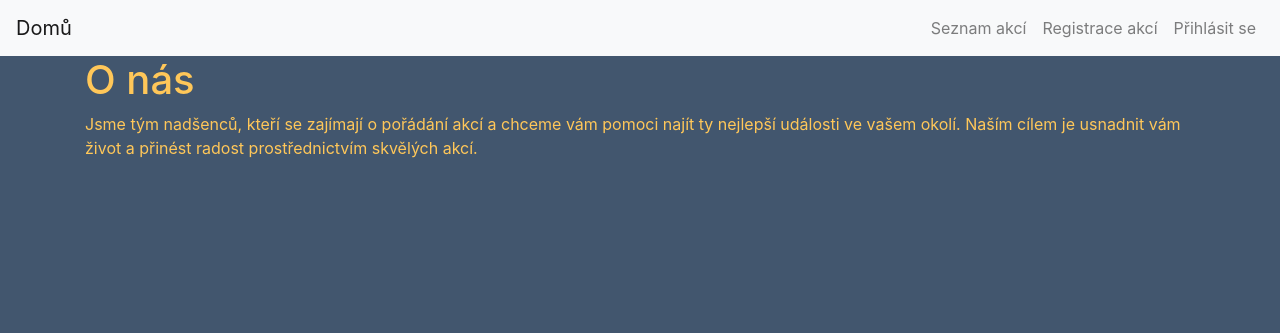
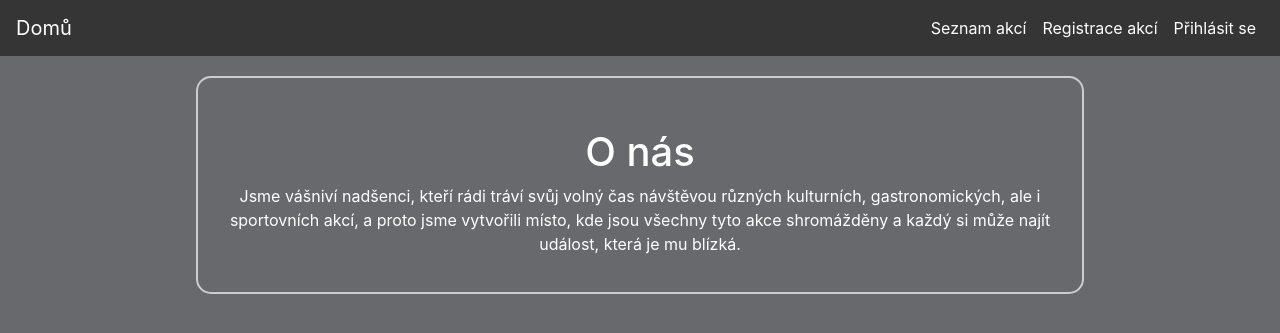
Before and after one commit to Shylyen/FinalProject, a Django app: page /about/ in a window 1280 px wide. Shown: the top 333 px of the page. Run offline with Django 5.2, Linux system fonts and the light colour scheme; some libraries are stand-ins or nearby versions.

Commit message:
Uprava CSS stylu

```diff
--- a/events/static/styles.css
+++ b/events/static/styles.css
@@ -1,7 +1,8 @@
 .search-container {
     margin-bottom: 1000px;
+     text-align: center;
 }
-
+/*uprava eventu na stránce seznam akcí*/
 .event-item {
     display: flex;
     justify-content: space-between;
@@ -37,7 +38,7 @@
 .form-left {
   width: 50%;
 }
-
+/*uprava mapy na stránce registrace akcí*/
 .map-container {
   width: 50%;
   display: flex;
@@ -49,3 +50,78 @@
   height: 300px;
   width: 100%;
 }
+
+
+
+/* uprava událostí a dlaždic na stránce home*/
+.promotions {
+    padding: 1em 0;
+}
+
+.promotion-container {
+    display: flex;
+    justify-content: space-between;
+    flex-wrap: wrap;
+    gap: 1em;
+}
+
+.promotion {
+    display: flex;
+    align-items: center;
+    flex-direction: column;
+    padding: 5px;
+    border: 1px solid #ddd;
+    border-radius: 5px;
+    width: calc(33.333% - 1em);
+    box-sizing: border-box;
+}
+
+.promotion img {
+    width: 150px;
+    height: 150px;
+    object-fit: cover;
+    margin-bottom: 1em;
+}
+
+.promotion-details {
+    text-align: center;
+}
+/* uprava horního menu*/
+.my-navbar {
+    background-color: rgba(53, 53, 53, 0.98);
+    color: #ffffff;
+}
+
+.my-navbar .nav-link {
+    color: #ffffff;
+}
+
+/* Uprava nadpisu domovské stríánky*/
+.page-title {
+    margin-top: 30px;
+    text-align: center;
+}
+
+
+.boxed-content {
+    border: 2px solid #ccc;
+    padding: 20px;
+    text-align: center;
+    margin: 20px auto;
+    width: 80%;
+    border-radius:15px ;
+}
+
+.boxed-content img {
+    max-width: 100%;
+    height: auto;
+    border-radius:15px ;
+}
+
+
+.centered-search {
+    display: flex;
+    flex-direction: column;
+    align-items: center;
+    margin-top: 20px;
+}
--- a/templates/about.html
+++ b/templates/about.html
@@ -1,7 +1,12 @@
 {% extends "base.html" %}
 {% block content %}
-<h1>O nás</h1>
-<p>Jsme tým nadšenců, kteří se zajímají o pořádání akcí a chceme vám pomoci najít ty
-    nejlepší události ve vašem okolí. Naším cílem je usnadnit vám
-    život a přinést radost prostřednictvím skvělých akcí.</p>
+<div class="boxed-content">
+    <h1 class="page-title">O nás</h1>
+    {% if about_us_image %}
+        <img src="{{ about_us_image.url }}" alt="O nás obrázek">
+    {% endif %}
+    <p>Jsme vášniví nadšenci, kteří rádi tráví svůj volný čas návštěvou různých kulturních,
+        gastronomických, ale i sportovních akcí, a proto jsme vytvořili místo,
+        kde jsou všechny tyto akce shromážděny a každý si může najít událost, která je mu blízká.</p>
+</div>
 {% endblock %}
--- a/templates/base.html
+++ b/templates/base.html
@@ -8,8 +8,8 @@
     <link rel="stylesheet" type="text/css" href="{% static 'styles.css' %}">
     <style>
         body {
-            background-color: rgba(1, 27, 60, 0.74);
-            color: #ffc759;
+            background-color: rgba(78, 79, 83, 0.85);
+            color: #ffffff;
         }
 
         .search-container {
@@ -20,13 +20,13 @@
         }
 
         a {
-            color: #ffc759;
+            color: #ffffff;
         }
 
     </style>
 </head>
 <body>
-    <nav class="navbar navbar-expand-lg navbar-light bg-light">
+    <nav class="navbar navbar-expand-lg my-navbar">
         <a class="navbar-brand" href="{% url 'home' %}">Domů</a>
         <div class="collapse navbar-collapse" id="navbarNav">
             <ul class="navbar-nav ml-auto">
--- a/templates/events/add_event.html
+++ b/templates/events/add_event.html
@@ -1,6 +1,6 @@
 {% extends 'base.html' %}
 {% block content %}
-  <h2>Přidat událost</h2>
+<h1 style="margin-top: 30px;">Přidat událost</h1>
   <form method="post" class="form-container">
     {% csrf_token %}
     <div class="form-left">
--- a/templates/events/event_list.html
+++ b/templates/events/event_list.html
@@ -1,8 +1,8 @@
 {% extends "base.html" %}
 {% block content %}
-<h1>Seznam událostí</h1>
+<h1 class="page-title">Seznam událostí</h1>
 
-<div class="search-container">
+<div class="search-container centered-search">
     <form method="GET" action="{% url 'search_results' %}">
         <input type="text" name="query" placeholder="Hledat události">
         <select name="filter">
```
Also changed, not shown: templates/events/about.html (deleted, +0 -33 lines), templates/home.html (+2 -37 lines), events/admin.py (line endings or trailing spaces).
